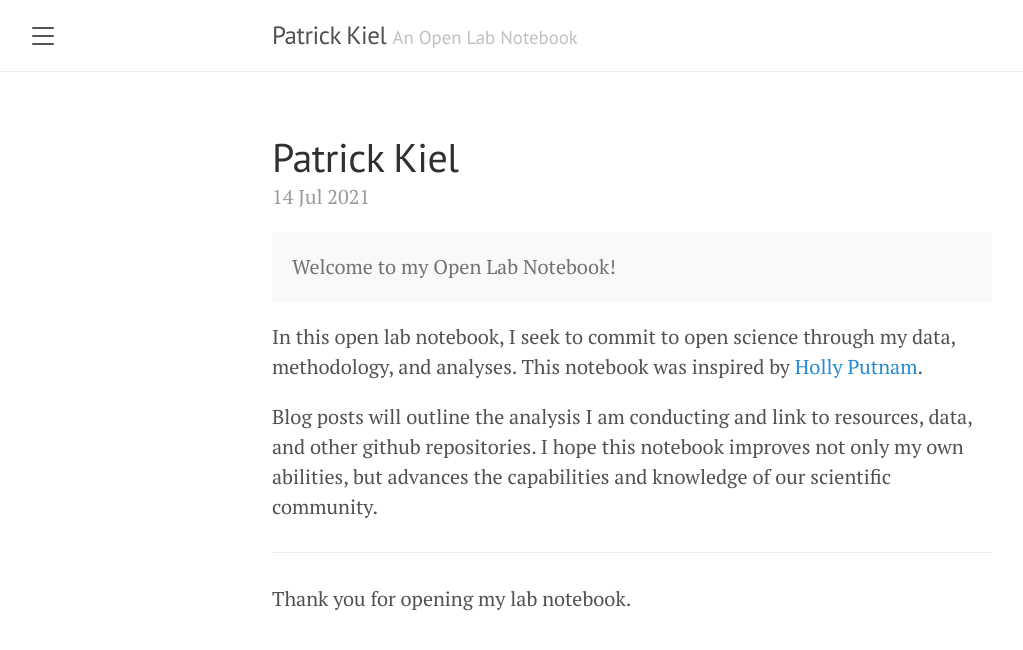
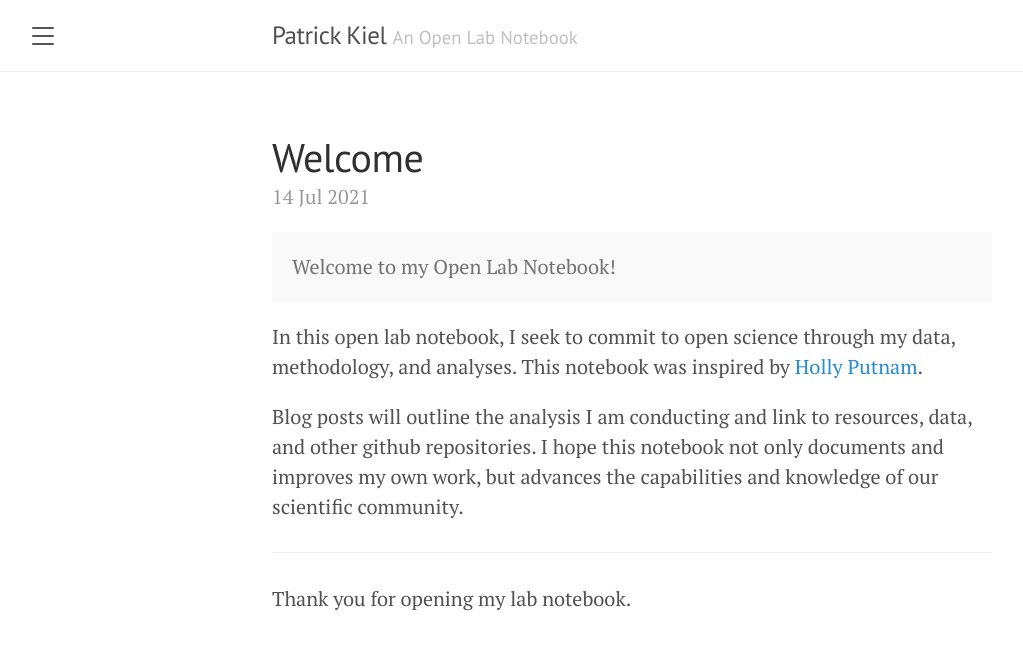
Before and after one commit to pkiel/notebook, a Jekyll site: the page built from _posts/2021-07-14-welcome.md, in a window 1280 px wide. Shown: the top 650 px of the page, without its empty margins (8-1031 px from the left). Built offline with Jekyll 4.4.1, drawn with Linux system fonts in a browser that asks for light colours.

Commit message:
Update 2021-07-14-welcome.md

```diff
--- a/_posts/2021-07-14-welcome.md
+++ b/_posts/2021-07-14-welcome.md
@@ -1,6 +1,6 @@
 ---
 layout: post
-title: Patrick Kiel
+title: Welcome
 ---
 
 
@@ -10,7 +10,7 @@ title: Patrick Kiel
 
 In this open lab notebook, I seek to commit to open science through my data, methodology, and analyses. This notebook was inspired by <a href='https://github.com/hputnam/Putnam_Lab_Notebook' target='_blank'>Holly Putnam</a>.
 
-Blog posts will outline the analysis I am conducting and link to resources, data, and other github repositories. I hope this notebook improves not only my own abilities, but advances the capabilities and knowledge of our scientific community.
+Blog posts will outline the analysis I am conducting and link to resources, data, and other github repositories. I hope this notebook not only documents and improves my own work, but advances the capabilities and knowledge of our scientific community.
 
 
 -----
```
